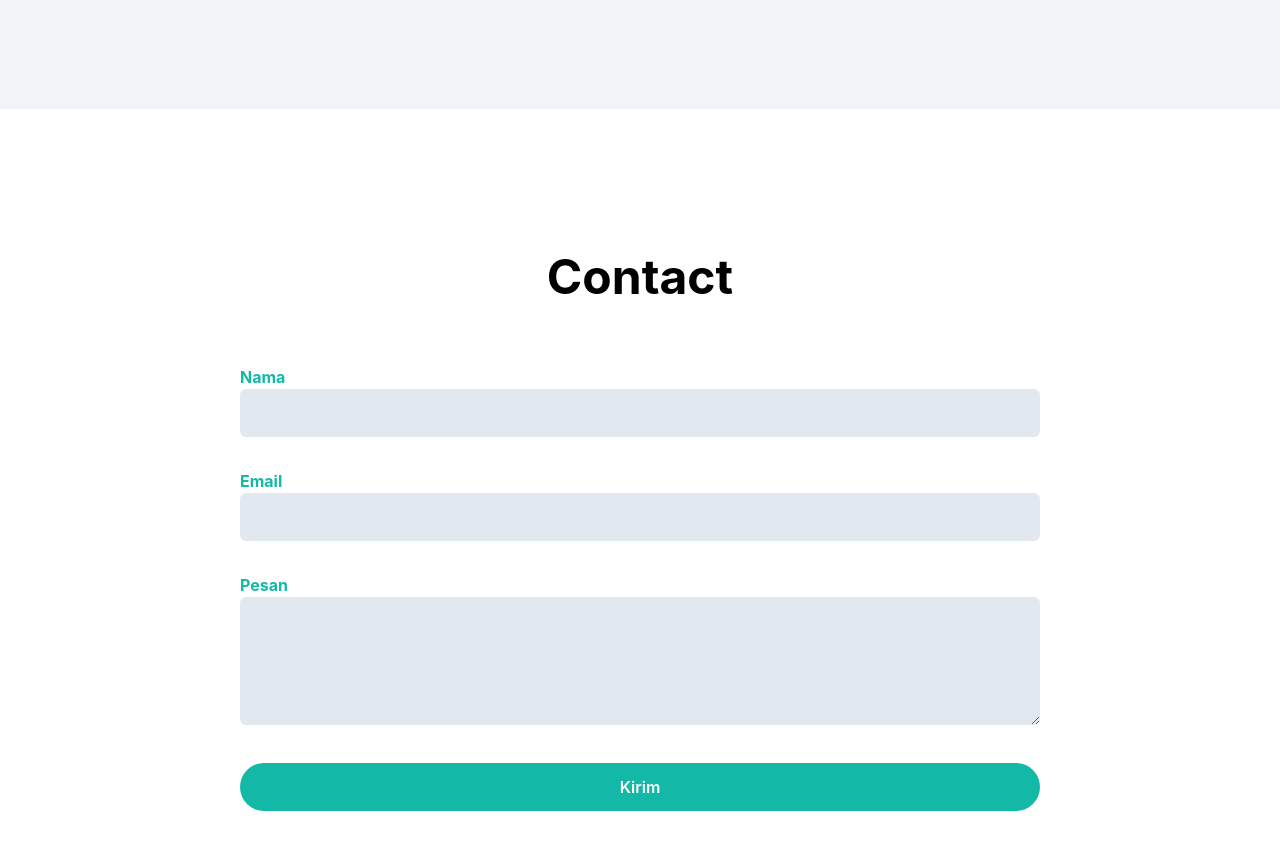
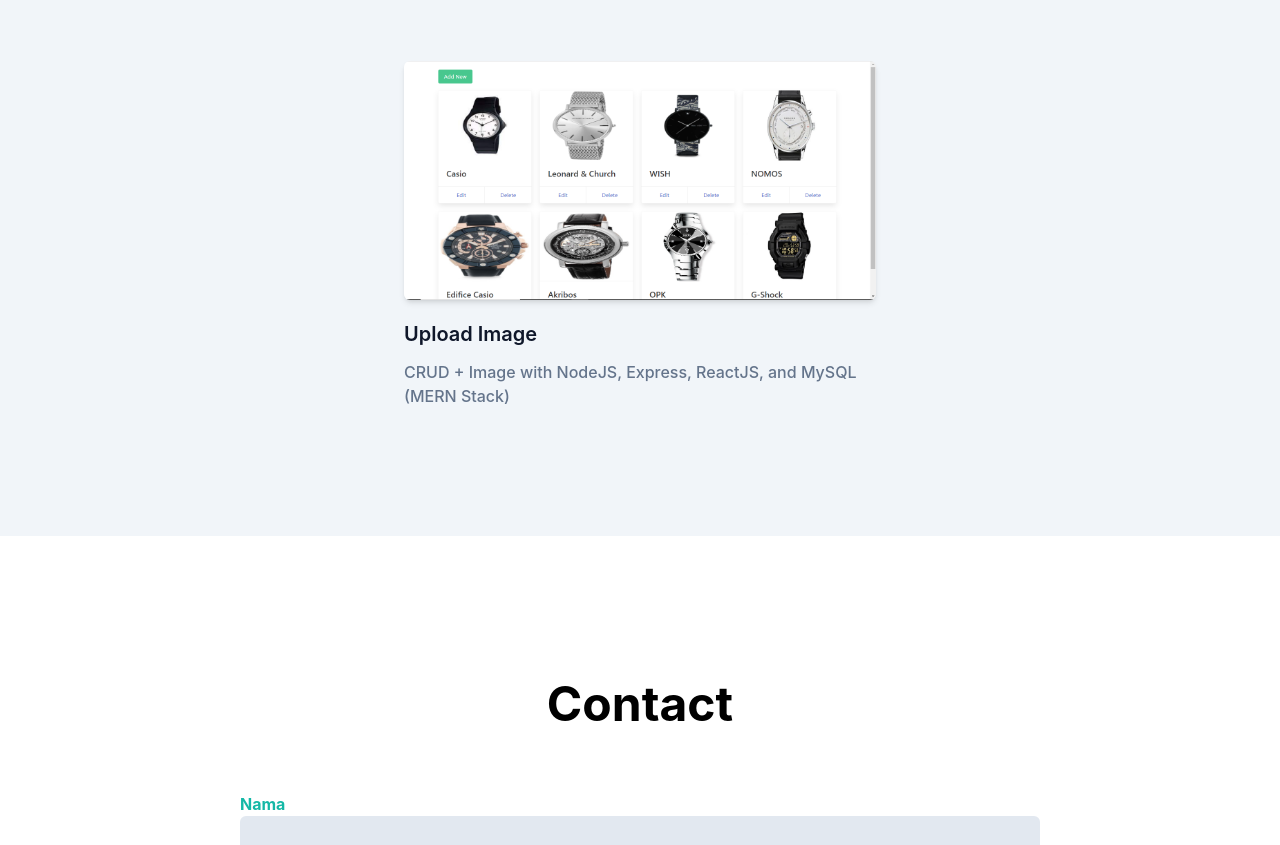
Before and after one commit to falihnurandino/falihnurandino.github.io, a website: page index.html in a window 1280 px wide. Shown: the part 2532-3377 px from the top of the page. Drawn offline with Linux system fonts and the light colour scheme.

Commit message:
add project portfolio

```diff
--- a/index.html
+++ b/index.html
@@ -396,6 +396,29 @@
 
             </p>
           </div>
+
+          <div class="mb-12 p-4 md:w-1/2">
+            <a
+              href="https://github.com/falihnurandino/upload-image-backend"
+              target="_blank"
+            >
+              <div class="overflow-hidden rounded-md shadow-md">
+                <img
+                  src="dist/img/portfolio/upload-image-crud.png"
+                  alt="Dekoor landing page"
+                  width="w-full"
+                />
+              </div>
+            </a>
+            <h3
+              class="mt-5 mb-3 text-xl font-semibold text-dark dark:text-white"
+            >
+              Upload Image
+            </h3>
+            <p class="text-base font-medium text-secondary">
+              CRUD + Image with NodeJS, Express, ReactJS, and MySQL (MERN Stack)
+            </p>
+          </div>
         </div>
       </div>
     </section>
```
Also changed, not shown: dist/img/portfolio/upload-image-crud.png (added).
